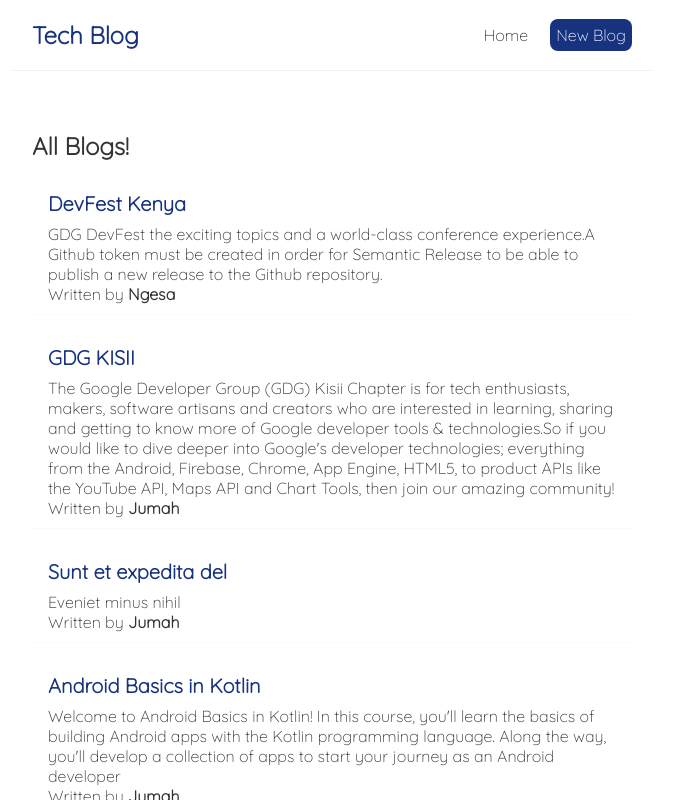
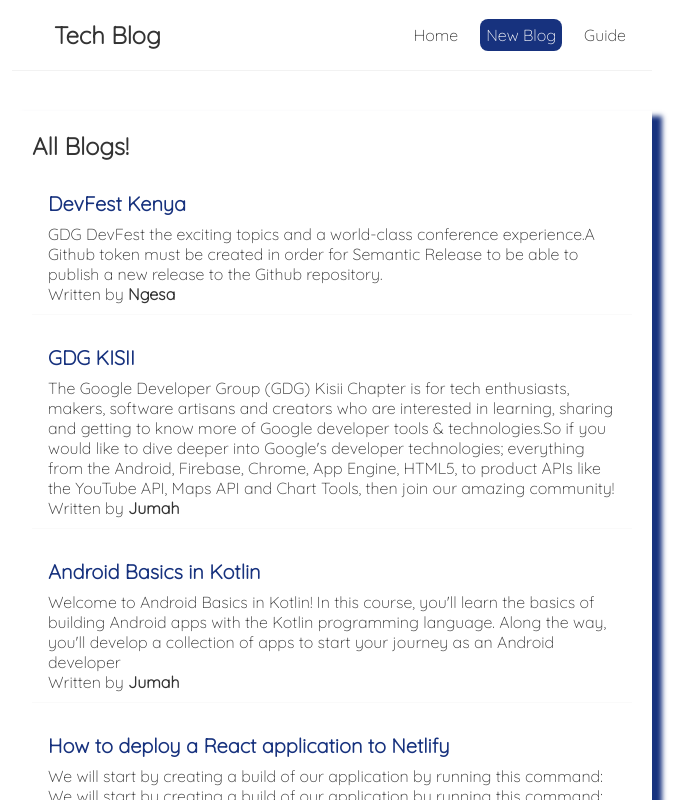
Before and after one commit to CollyneJumah/react-blog, a React (Create React App) app: page / in a window 1280 px wide. Shown: the top 800 px of the page, without its empty margins (308-1005 px from the left). Built offline with nearby package versions, Linux system fonts and the light colour scheme; data requests are answered from the project's data file.

Commit message:
added the box-shadow effect, added confluence guide link

```diff
--- a/data/db.json
+++ b/data/db.json
@@ -13,16 +13,16 @@
       "id": 3
     },
     {
-      "title": "Sunt et expedita del",
-      "body": "Eveniet minus nihil",
-      "author": "Jumah",
-      "id": 4
-    },
-    {
       "title": "Android Basics in Kotlin",
       "body": "Welcome to Android Basics in Kotlin! In this course, you'll learn the basics of building Android apps with the Kotlin programming language. Along the way, you'll develop a collection of apps to start your journey as an Android developer",
       "author": "Jumah",
       "id": 5
+    },
+    {
+      "title": "How to deploy a React application to Netlify",
+      "body": "We will start by creating a build of our application by running this command:\n\nWe will start by creating a build of our application by running this command:\n\nSo, now our build folder will get generated which will contain all the production-ready files.\n\nNow, there are two ways to deploy our application to Netlify.\nNetifly has made it so easy that we have to just drag and drop our build folder into their online app (Rightmost image above), and our application will get deployed to a live URL.",
+      "author": "",
+      "id": 6
     }
   ]
 }
--- a/src/Navbar.js
+++ b/src/Navbar.js
@@ -4,7 +4,9 @@
 const Navbar = () => {
     return (
         <nav className="navbar">
-            <h1>Tech Blog</h1>
+            <h1>
+                <Link to="/">Tech Blog</Link>
+            </h1>
             <div className="links">
                 <Link to="/">Home</Link>
                 <Link to="/create" style={
@@ -14,6 +16,7 @@
                         borderRadius:'8px'
                     }
                     }>New Blog</Link>
+                <a target="_blank" href="https://mernstack.atlassian.net/l/c/LG6ALPZk">Guide</a>
             </div>
         </nav>
      );
--- a/src/index.css
+++ b/src/index.css
@@ -4,7 +4,9 @@
   margin: 0;
   font-family: "Quicksand";
   color: #333;
+
 }
+
 .navbar {
   padding: 20px;
   display: flex;
@@ -31,6 +33,7 @@
   max-width: 600px;
   margin: 40px auto;
   padding: 20px;
+  box-shadow: 10px 5px 5px #17327e;
 }
 
 /* Blog preview */
@@ -39,9 +42,10 @@
   padding: 10px 16px;
   margin: 20px 0;
   border-bottom: 1px solid #fafafa;
+
 }
 .blogPreview:hover{
-  box-shadow: 1px 3px 5px rgba(0, 0, 0, 0.1);
+  box-shadow: 1px 3px 5px #17327e;
   cursor: pointer;
 }
 
```
